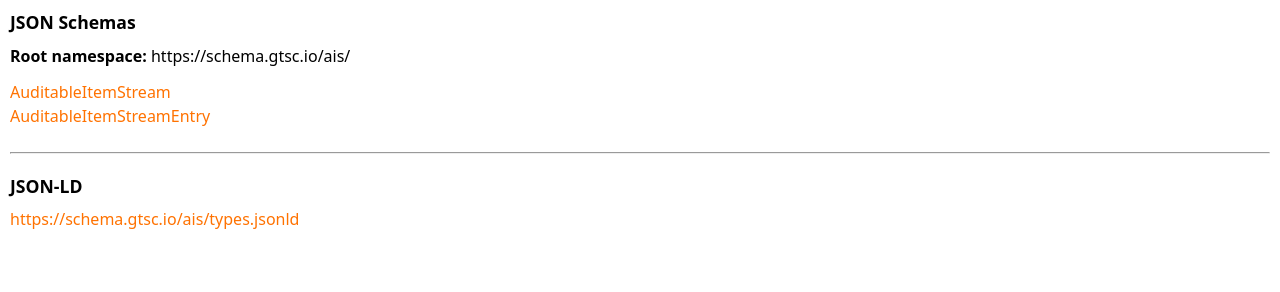
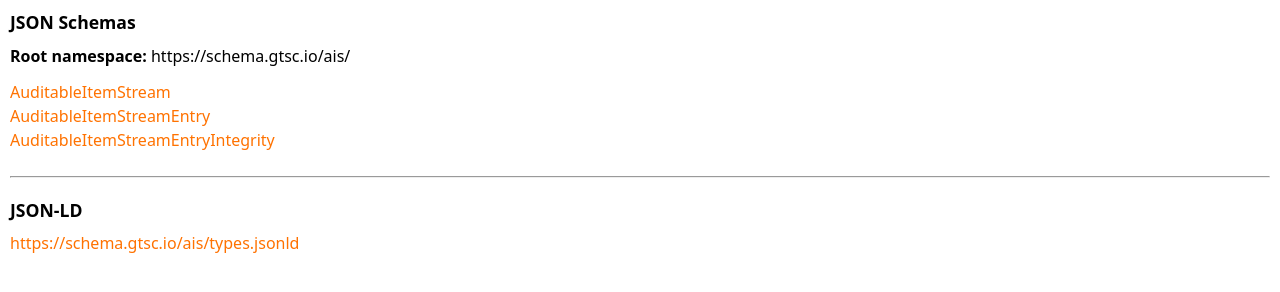
Before and after one commit to twinfoundation/schema, a website: page ais/types.html in a window 1280 px wide. Shown: the part 64-356 px from the top of the page. Drawn offline with Linux system fonts and the light colour scheme.

Commit message:
Add ais integrity

```diff
--- a/ais/types.html
+++ b/ais/types.html
@@ -31,6 +31,7 @@
 	<ul>
 		<li><a href="./AuditableItemStream.json">AuditableItemStream</a></li>
 		<li><a href="./AuditableItemStreamEntry.json">AuditableItemStreamEntry</a></li>
+		<li><a href="./AuditableItemStreamEntryIntegrity.json">AuditableItemStreamEntryIntegrity</a></li>
 	</ul>
 	<br />
 	<hr />
```
